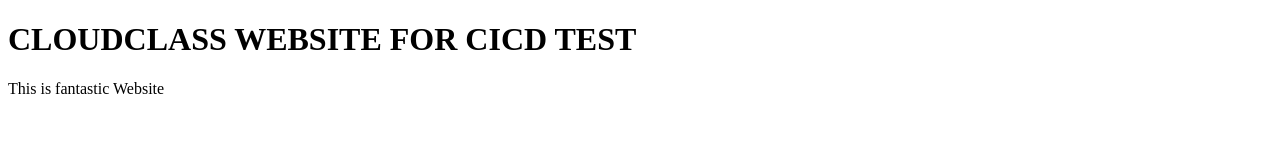
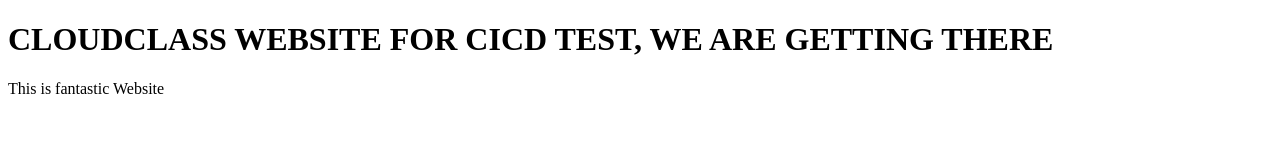
Before and after one commit to babs4ure/kloudklass1, a plain HTML site: page index.html in a window 1280 px wide. Drawn offline with Linux system fonts and the light colour scheme.

Commit message:
new update

```diff
--- a/index.html
+++ b/index.html
@@ -4,7 +4,7 @@
     <title>TJ's Website</title>
   </head>
   <body>
-    <h1>CLOUDCLASS WEBSITE FOR CICD TEST</h1>
+    <h1>CLOUDCLASS WEBSITE FOR CICD TEST, WE ARE GETTING THERE</h1>
     <p>This is fantastic Website</p>
   </body>
 </html>
```
